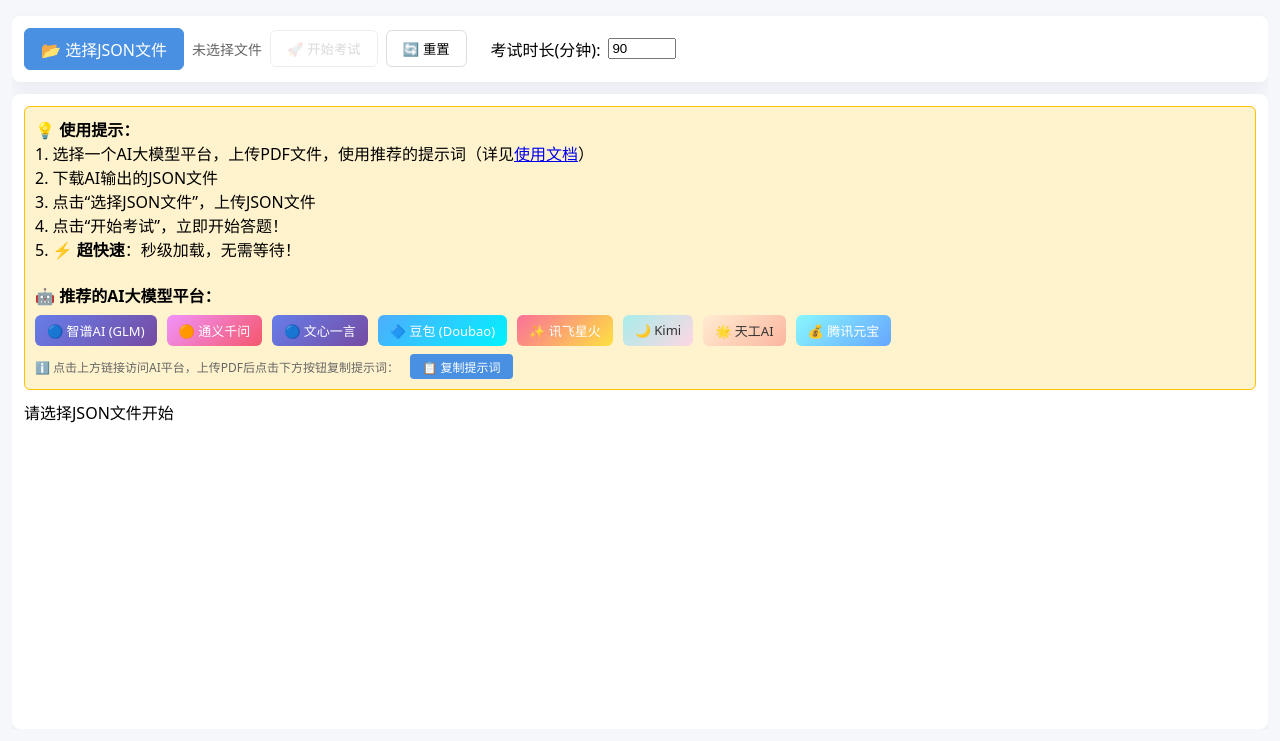
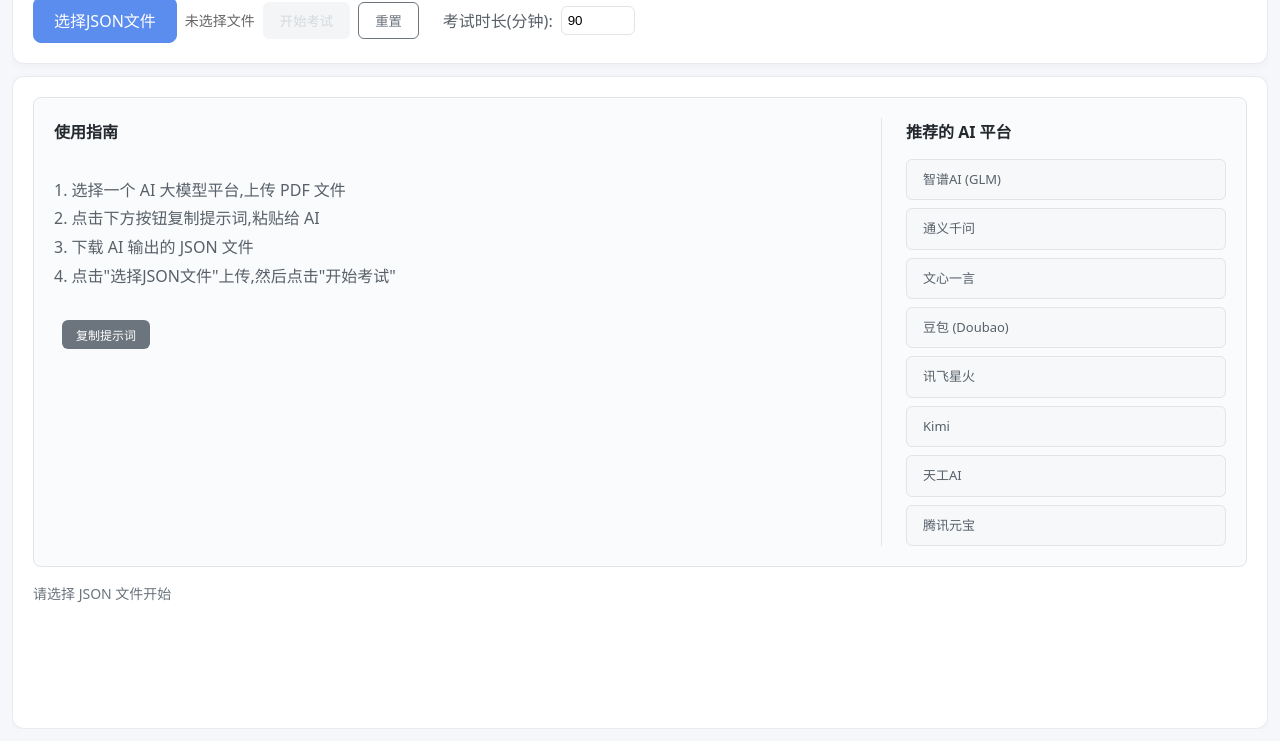
Before and after one commit to Mardan2326/exam-system, a plain HTML site: page Exam_Lite.html in a window 1280 px wide. Shown: the part 83-824 px from the top of the page. Drawn offline with Linux system fonts and the light colour scheme.

Commit message:
feat: 优化初始UI - 左右分栏布局,移除表情符号,统一温和配色

```diff
--- a/Exam_Lite.html
+++ b/Exam_Lite.html
@@ -6,11 +6,11 @@
   <title>PDF试卷模拟考试器 - 轻量版</title>
   <style>
     :root{font-family: system-ui,-apple-system,"PingFang SC","Microsoft YaHei",Arial;}
-    body{margin:0;display:flex;flex-direction:column;gap:12px;height:100vh;padding:12px;background:#f6f7fb}
+    body{margin:0;display:flex;flex-direction:column;gap:12px;height:100vh;padding:12px;background:#f5f7fa}
     main{flex:1;display:flex;flex-direction:column;gap:12px;overflow:hidden}
     header{display:flex;align-items:center;gap:12px}
     .controls{display:flex;gap:8px;flex-wrap:wrap;align-items:center}
-    .panel{background:#fff;padding:12px;border-radius:8px;box-shadow:0 6px 18px rgba(20,30,60,0.06)}
+    .panel{background:#fff;padding:20px;border-radius:12px;box-shadow:0 2px 8px rgba(0,0,0,0.04);border:1px solid #e8ecf0}
     .quiz-container{flex:1;overflow-y:auto}
     .quiz{display:flex;flex-direction:column;gap:10px}
     .question{padding:10px;border-radius:6px;border:1px solid #eef2ff}
@@ -32,10 +32,26 @@
     button:disabled{opacity:0.5;cursor:not-allowed}
     .file-upload{display:flex;align-items:center;gap:8px}
     .file-upload input[type="file"]{display:none}
-    .file-upload label{padding:8px 16px;border-radius:6px;border:1px solid #4a90e2;background:#4a90e2;color:white;cursor:pointer}
-    .file-upload label:hover{background:#357abd}
+    .file-upload label{padding:10px 20px;border-radius:8px;border:1px solid #5b8def;background:#5b8def;color:white;cursor:pointer;font-weight:500;transition:all 0.2s}
+    .file-upload label:hover{background:#4a7dd9;border-color:#4a7dd9}
     .file-name{color:#666;font-size:14px}
-    .tip{background:#fff3cd;border:1px solid #ffc107;padding:10px;border-radius:6px;margin-bottom:10px}
+    .tip{background:#fafbfc;border:1px solid #e1e4e8;padding:20px;border-radius:8px;margin-bottom:16px;line-height:1.8;color:#586069;display:flex;gap:24px}
+    .tip strong{color:#24292e}
+    .tip-left{flex:1}
+    .tip-right{width:320px;border-left:1px solid #e1e4e8;padding-left:24px}
+
+    /* 初始UI优化 */
+    #setupMode header h2{font-size:24px;color:#2c3e50;font-weight:600;margin:0}
+    .ai-platforms{display:flex;flex-direction:column;gap:8px;margin-top:12px}
+    .ai-platforms a{padding:8px 16px;background:#f6f8fa;color:#586069;border-radius:6px;text-decoration:none;font-size:13px;transition:all 0.2s;border:1px solid #e1e4e8;display:block}
+    .ai-platforms a:hover{background:#e8ecf0;border-color:#d1d5da;color:#24292e}
+    .copy-prompt-btn{margin-left:8px;padding:6px 14px;background:#6c757d;color:white;border:none;border-radius:6px;cursor:pointer;font-size:12px;transition:all 0.2s}
+    .copy-prompt-btn:hover{background:#5a6268}
+    #loadBtn{background:#28a745;color:white;border:1px solid #28a745;font-weight:500}
+    #loadBtn:hover{background:#218838;border-color:#218838}
+    #loadBtn:disabled{background:#e9ecef;border-color:#e9ecef;color:#adb5bd}
+    #resetBtn{color:#6c757d;border-color:#6c757d}
+    #resetBtn:hover{background:#6c757d;color:white}
 
     /* 沉浸式考试模式 */
     .exam-mode{display:flex;gap:16px;height:100%;}
@@ -81,46 +97,47 @@
 <body>
   <main id="setupMode">
     <header>
-      <h2>📝 PDF试卷模拟考试器 - 轻量版</h2>
+      <h2>PDF试卷模拟考试器</h2>
     </header>
 
     <div class="panel controls">
       <div class="file-upload">
-        <label for="jsonFile">📂 选择JSON文件</label>
+        <label for="jsonFile">选择JSON文件</label>
         <input type="file" id="jsonFile" accept=".json">
         <span class="file-name" id="fileName">未选择文件</span>
       </div>
-      <button id="loadBtn" disabled>🚀 开始考试</button>
-      <button id="resetBtn">🔄 重置</button>
-      <label for="examDuration" style="margin-left: 16px;">考试时长(分钟):</label>
-      <input type="number" id="examDuration" value="90" style="width: 60px;">
+      <button id="loadBtn" disabled>开始考试</button>
+      <button id="resetBtn">重置</button>
+      <label for="examDuration" style="margin-left: 16px;color:#586069">考试时长(分钟):</label>
+      <input type="number" id="examDuration" value="90" style="width: 60px;border:1px solid #e1e4e8;border-radius:6px;padding:6px">
     </div>
 
     <div class="panel quiz-container">
       <div class="tip">
-        💡 <strong>使用提示：</strong>
-        <br>1. 选择一个AI大模型平台，上传PDF文件，使用推荐的提示词（详见<a href="使用文档.md" target="_blank">使用文档</a>）
-        <br>2. 下载AI输出的JSON文件
-        <br>3. 点击“选择JSON文件”，上传JSON文件
-        <br>4. 点击“开始考试”，立即开始答题！
-        <br>5. ⚡ <strong>超快速</strong>：秒级加载，无需等待！
-        <br><br>🤖 <strong>推荐的AI大模型平台：</strong>
-        <div style="display: flex; flex-wrap: wrap; gap: 10px; margin-top: 8px;">
-          <a href="https://chatglm.cn/" target="_blank" style="padding: 6px 12px; background: linear-gradient(135deg, #667eea 0%, #764ba2 100%); color: white; border-radius: 6px; text-decoration: none; font-size: 13px; transition: transform 0.2s;" onmouseover="this.style.transform='scale(1.05)'" onmouseout="this.style.transform='scale(1)'">🔵 智谱AI (GLM)</a>
-          <a href="https://tongyi.aliyun.com/qianwen/" target="_blank" style="padding: 6px 12px; background: linear-gradient(135deg, #f093fb 0%, #f5576c 100%); color: white; border-radius: 6px; text-decoration: none; font-size: 13px; transition: transform 0.2s;" onmouseover="this.style.transform='scale(1.05)'" onmouseout="this.style.transform='scale(1)'">🟠 通义千问</a>
-          <a href="https://yiyan.baidu.com/" target="_blank" style="padding: 6px 12px; background: linear-gradient(135deg, #667eea 0%, #764ba2 100%); color: white; border-radius: 6px; text-decoration: none; font-size: 13px; transition: transform 0.2s;" onmouseover="this.style.transform='scale(1.05)'" onmouseout="this.style.transform='scale(1)'">🔵 文心一言</a>
-          <a href="https://www.doubao.com/" target="_blank" style="padding: 6px 12px; background: linear-gradient(135deg, #4facfe 0%, #00f2fe 100%); color: white; border-radius: 6px; text-decoration: none; font-size: 13px; transition: transform 0.2s;" onmouseover="this.style.transform='scale(1.05)'" onmouseout="this.style.transform='scale(1)'">🔷 豆包 (Doubao)</a>
-          <a href="https://xinghuo.xfyun.cn/" target="_blank" style="padding: 6px 12px; background: linear-gradient(135deg, #fa709a 0%, #fee140 100%); color: white; border-radius: 6px; text-decoration: none; font-size: 13px; transition: transform 0.2s;" onmouseover="this.style.transform='scale(1.05)'" onmouseout="this.style.transform='scale(1)'">✨ 讯飞星火</a>
-          <a href="https://kimi.moonshot.cn/" target="_blank" style="padding: 6px 12px; background: linear-gradient(135deg, #a8edea 0%, #fed6e3 100%); color: #333; border-radius: 6px; text-decoration: none; font-size: 13px; transition: transform 0.2s;" onmouseover="this.style.transform='scale(1.05)'" onmouseout="this.style.transform='scale(1)'">🌙 Kimi</a>
-          <a href="https://www.tiangong.cn/" target="_blank" style="padding: 6px 12px; background: linear-gradient(135deg, #ffecd2 0%, #fcb69f 100%); color: #333; border-radius: 6px; text-decoration: none; font-size: 13px; transition: transform 0.2s;" onmouseover="this.style.transform='scale(1.05)'" onmouseout="this.style.transform='scale(1)'">🌟 天工AI</a>
-          <a href="https://yuanbao.tencent.com/" target="_blank" style="padding: 6px 12px; background: linear-gradient(135deg, #89f7fe 0%, #66a6ff 100%); color: white; border-radius: 6px; text-decoration: none; font-size: 13px; transition: transform 0.2s;" onmouseover="this.style.transform='scale(1.05)'" onmouseout="this.style.transform='scale(1)'">💰 腾讯元宝</a>
+        <div class="tip-left">
+          <strong>使用指南</strong>
+          <br><br>1. 选择一个 AI 大模型平台,上传 PDF 文件
+          <br>2. 点击下方按钮复制提示词,粘贴给 AI
+          <br>3. 下载 AI 输出的 JSON 文件
+          <br>4. 点击"选择JSON文件"上传,然后点击"开始考试"
+          <br><br>
+          <button id="copyPromptBtn" class="copy-prompt-btn">复制提示词</button>
         </div>
-        <div style="margin-top: 8px; font-size: 12px; color: #666;">
-          ℹ️ 点击上方链接访问AI平台，上传PDF后点击下方按钮复制提示词：
-          <button id="copyPromptBtn" style="margin-left: 8px; padding: 4px 12px; background: #4a90e2; color: white; border: none; border-radius: 4px; cursor: pointer; font-size: 12px;" onmouseover="this.style.background='#357abd'" onmouseout="this.style.background='#4a90e2'">📋 复制提示词</button>
+        <div class="tip-right">
+          <strong>推荐的 AI 平台</strong>
+          <div class="ai-platforms">
+            <a href="https://chatglm.cn/" target="_blank">智谱AI (GLM)</a>
+            <a href="https://tongyi.aliyun.com/qianwen/" target="_blank">通义千问</a>
+            <a href="https://yiyan.baidu.com/" target="_blank">文心一言</a>
+            <a href="https://www.doubao.com/" target="_blank">豆包 (Doubao)</a>
+            <a href="https://xinghuo.xfyun.cn/" target="_blank">讯飞星火</a>
+            <a href="https://kimi.moonshot.cn/" target="_blank">Kimi</a>
+            <a href="https://www.tiangong.cn/" target="_blank">天工AI</a>
+            <a href="https://yuanbao.tencent.com/" target="_blank">腾讯元宝</a>
+          </div>
         </div>
       </div>
-      <div id="status">请选择JSON文件开始</div>
+      <div id="status" style="color:#6a737d;font-size:14px">请选择 JSON 文件开始</div>
     </div>
   </main>
 
@@ -317,7 +334,7 @@
         copyPromptBtn.style.background = '#28a745';
         setTimeout(() => {
           copyPromptBtn.innerHTML = originalText;
-          copyPromptBtn.style.background = '#4a90e2';
+          copyPromptBtn.style.background = '#6c757d';
         }, 2000);
       } catch (err) {
         alert('复制失败，请手动复制提示词！');
```
